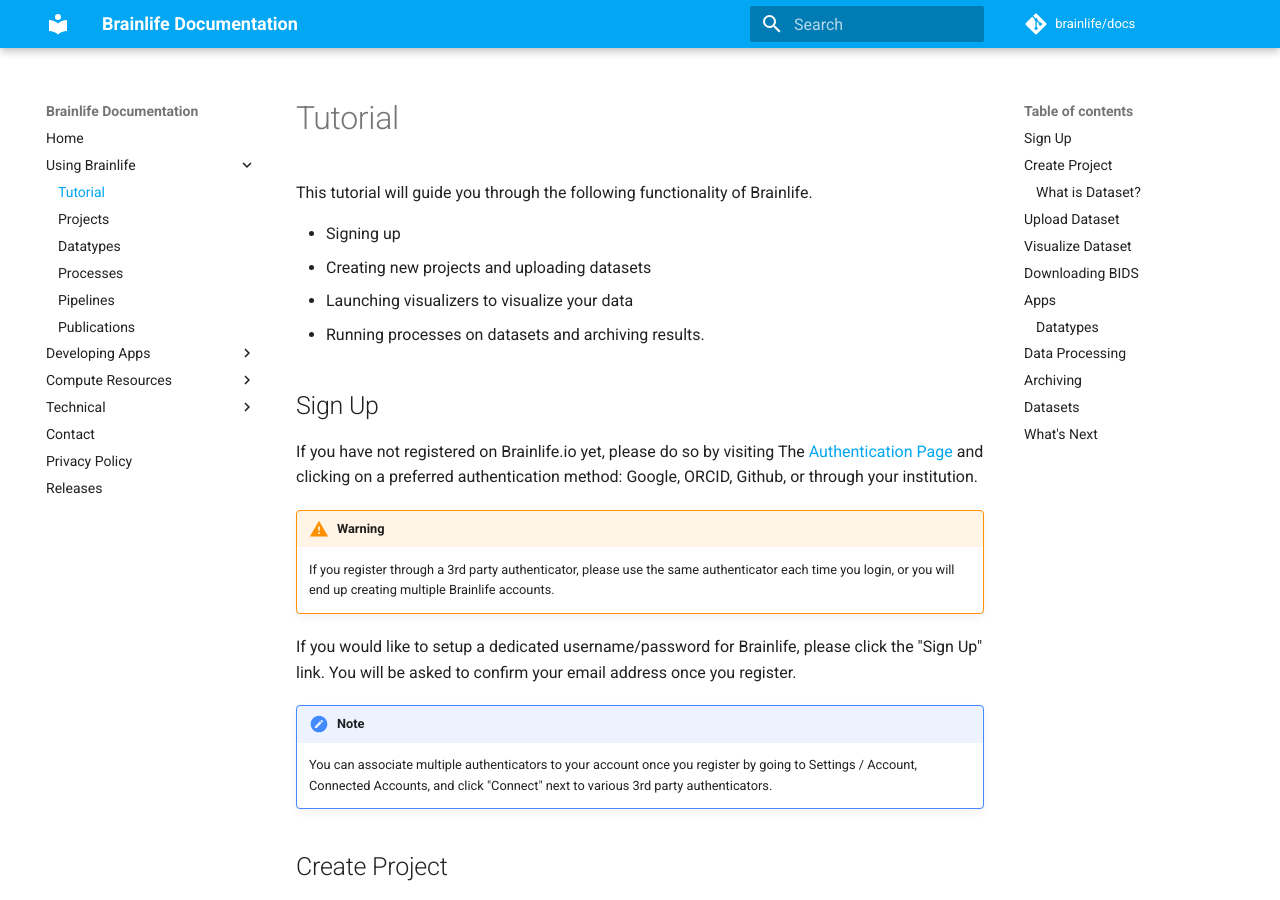
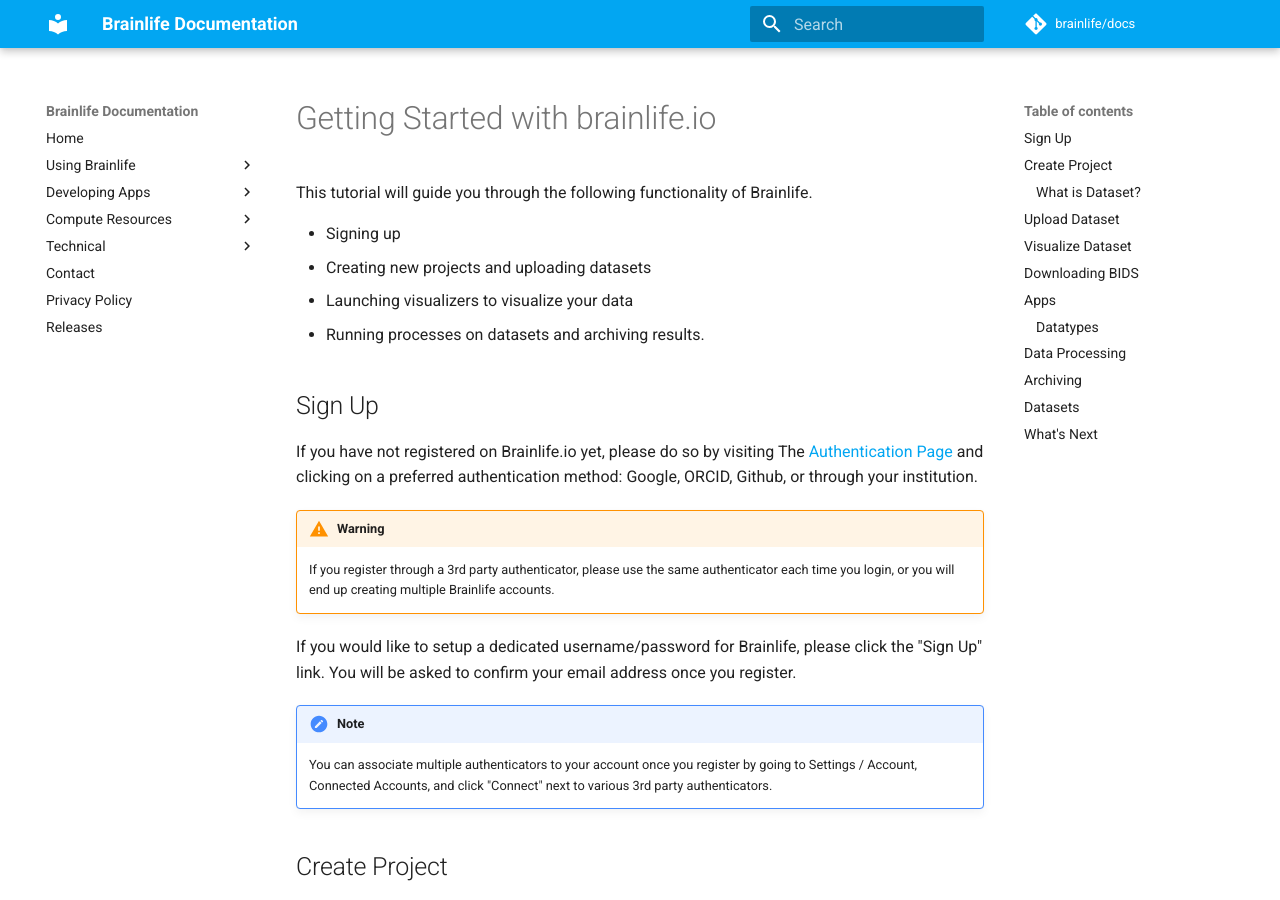
Before and after one commit to brainlife/docs, an MkDocs documentation site: the page built from docs/user/Getting-Started.md, in a window 1280 px wide and 900 px high. Built offline with MkDocs 1.6.1 and Material for MkDocs 9.7.7, drawn with Linux system fonts in a browser that asks for light colours; comment, search, counter and statistics services are not loaded.

Commit message:
Changed naming
Changed naming here so that we can add a page called Tutorials.

```diff
--- a/docs/user/tutorial.md
+++ b/docs/user/Getting-Started.md
@@ -1,5 +1,5 @@
 
-# Tutorial
+# Getting Started with brainlife.io
 
 This tutorial will guide you through the following functionality of Brainlife.
 
```
